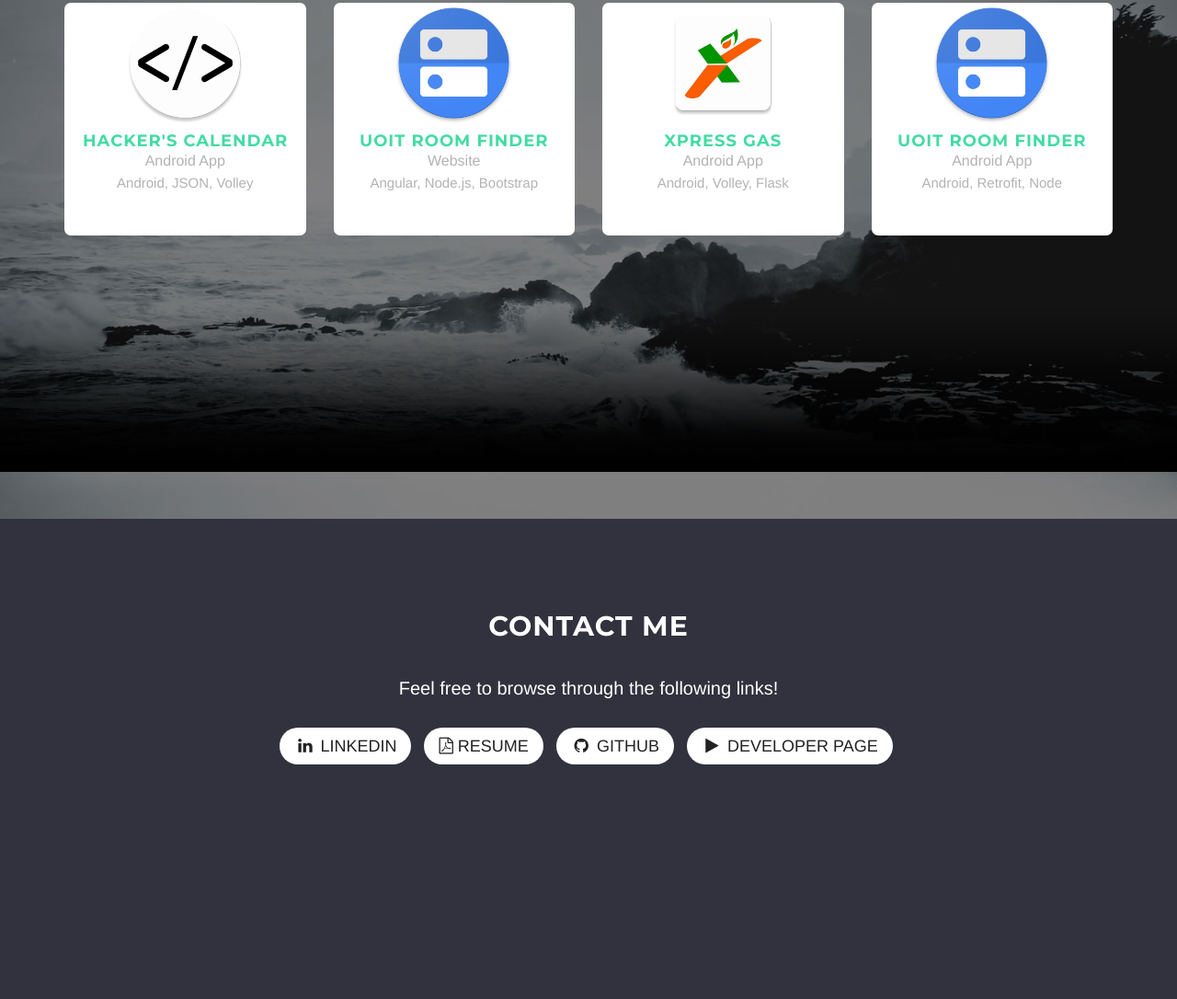
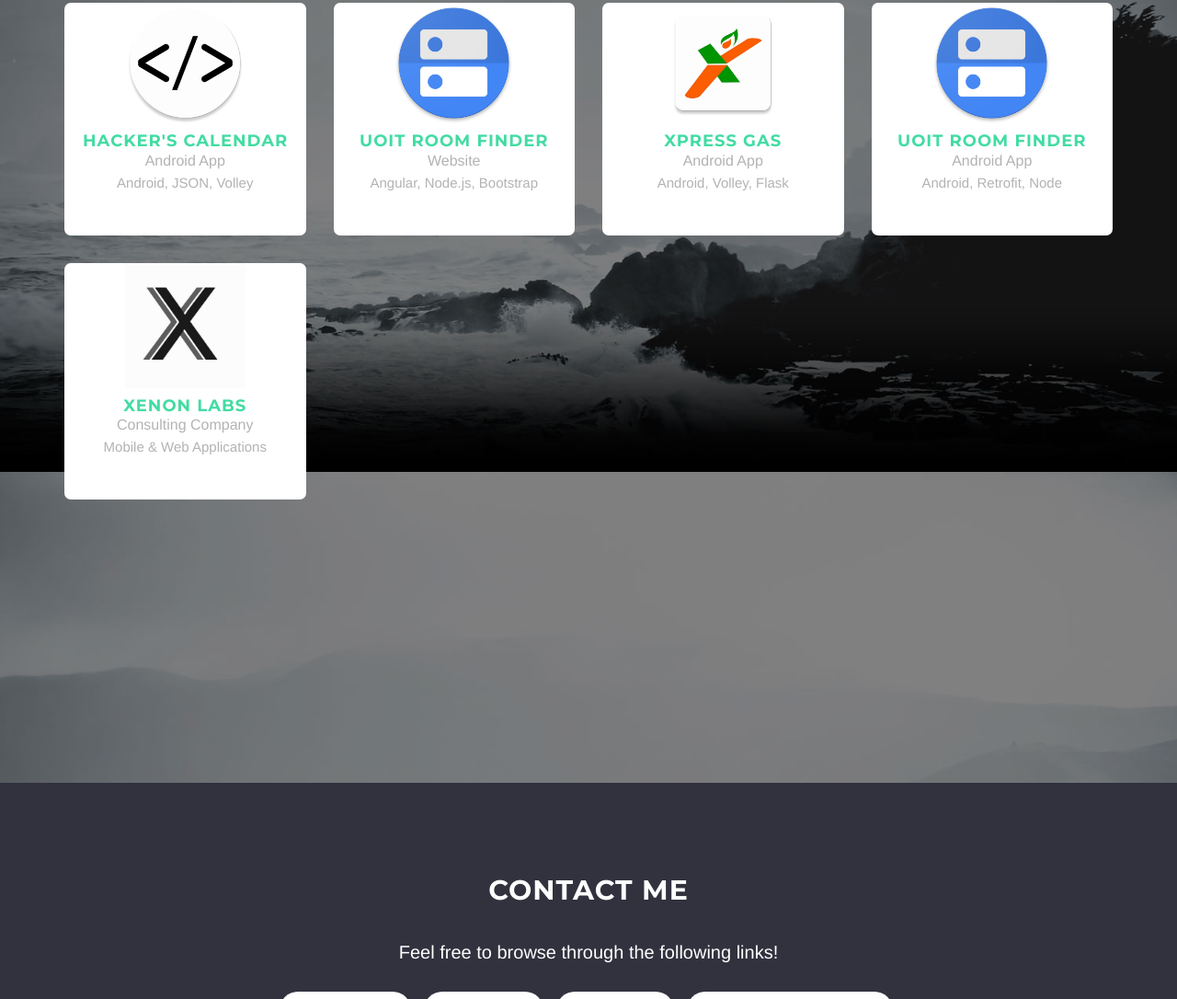
Before and after one commit to yenvanio/yenvanio.ca, a website: page index.html in a window 1280 px wide. Shown: the part 2047-3133 px from the top of the page at 92% size. Drawn offline with nearby package versions, Linux system fonts and the light colour scheme.

Commit message:
xenon labs

```diff
--- a/index.html
+++ b/index.html
@@ -169,6 +169,17 @@
             </div>
           </a>
         </div>
+        <div class="col-lg-3 col-md-4 col-xs-6">
+          <a href="https://xenonlabs.ca" target="_blank"
+            class="fh5co-project-item image-popup to-animate fadeInUp animated">
+            <img src="img/xenonlabs.jpg" alt="Image" class="img-responsive proj-img">
+            <div class="fh5co-text">
+              <h2>Xenon Labs</h2>
+              <span>Consulting Company</span>
+              <p class="skillsText">Mobile & Web Applications</p>
+            </div>
+          </a>
+        </div>
       </div>
     </div>
   </section>
```
Also changed, not shown: img/xenonlabs.jpg (added).
